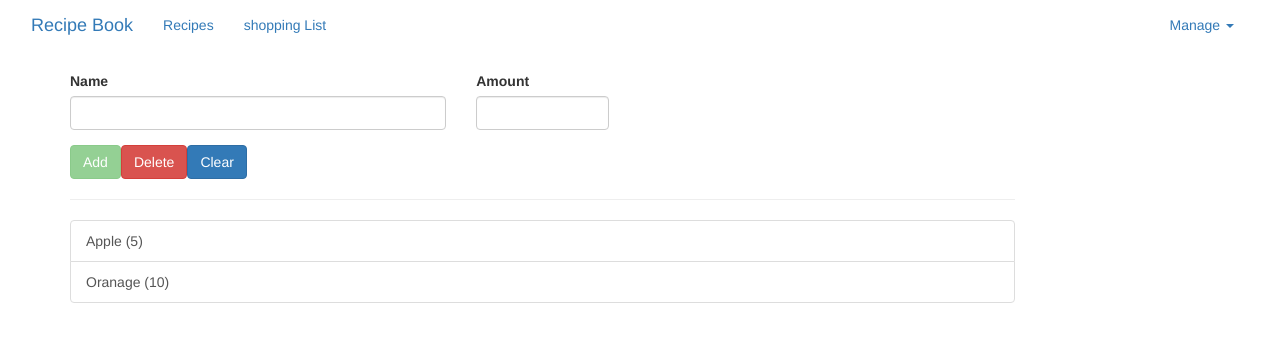
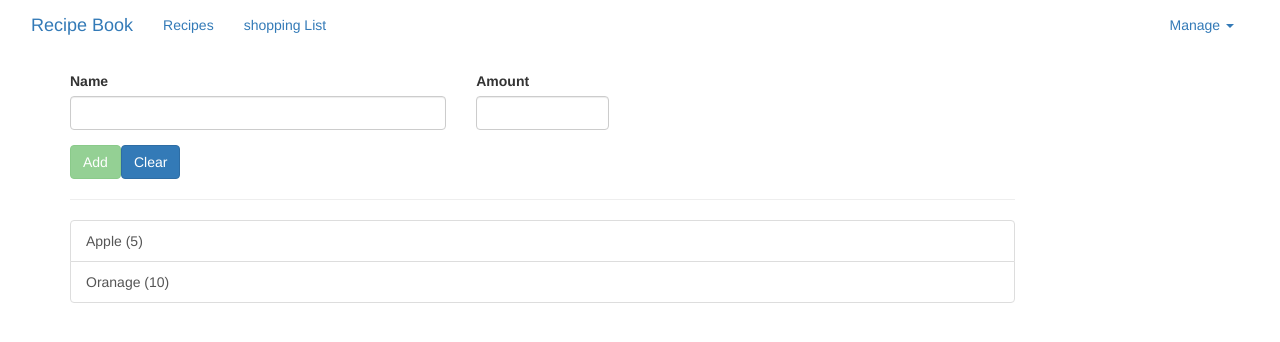
Before and after one commit to atomb0mb/legendary-recipe, an Angular app in the folder project/: page /shopping-list in a window 1280 px wide. Shown: the top 342 px of the page. Built offline with nearby package versions, Linux system fonts and the light colour scheme.

Commit message:
Hide/Unhide Delete in edit mode

```diff
--- a/project/src/app/shopping-list/shopping-edit/shopping-edit.component.html
+++ b/project/src/app/shopping-list/shopping-edit/shopping-edit.component.html
@@ -30,7 +30,7 @@
             <div class="row">
                 <div class="col-xs-12">
                     <button class="btn btn-success" type="submit" [disabled]="!f.valid">{{editMode ? 'Update': 'Add'}}</button>
-                    <button class="btn btn-danger" type="button">Delete</button>
+                    <button *ngIf="editMode" class="btn btn-danger" type="button" (click)="onDeleteItem()">Delete</button>
                     <button class="btn btn-primary" type="button" (click)="onClearItem()">Clear</button>
                 </div>
             </div>
--- a/project/src/app/shopping-list/shopping-edit/shopping-edit.component.ts
+++ b/project/src/app/shopping-list/shopping-edit/shopping-edit.component.ts
@@ -52,7 +52,8 @@ export class ShoppingEditComponent implements OnInit, OnDestroy {
   }
 
   onDeleteItem(){
-
+    this.slService.deleteIngredient(this.editItemIndex);
+    this.onClearItem();
   }
 
   onClearItem() {
--- a/project/src/app/shopping-list/shopping-list.service.ts
+++ b/project/src/app/shopping-list/shopping-list.service.ts
@@ -40,4 +40,9 @@ export class ShoppingListService {
         this.ingredients[index] = newIngredient;
         this.ingredientsChange.next(this.ingredients.slice());
     }
+
+    deleteIngredient(index: number ) {
+        this.ingredients.splice(index, 1);
+        this.ingredientsChange.next(this.ingredients.slice());
+    }
 }
```
